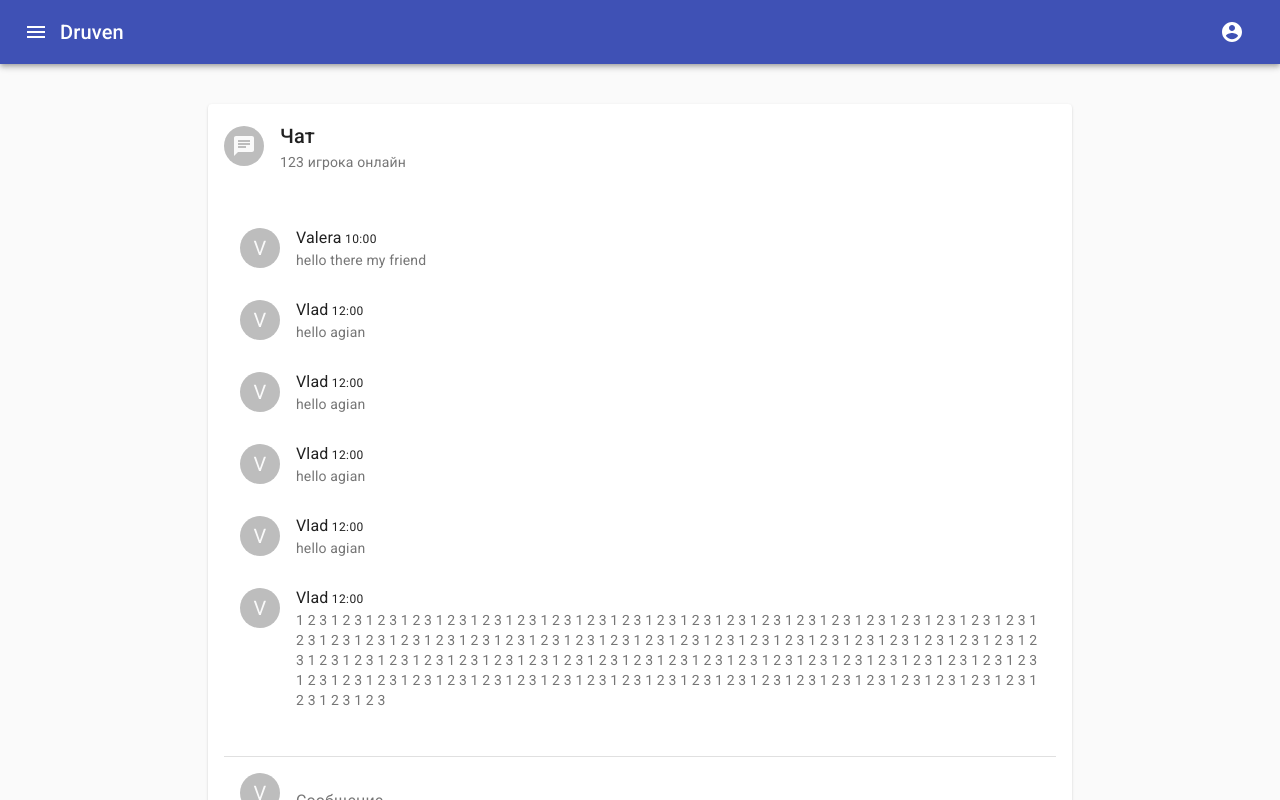
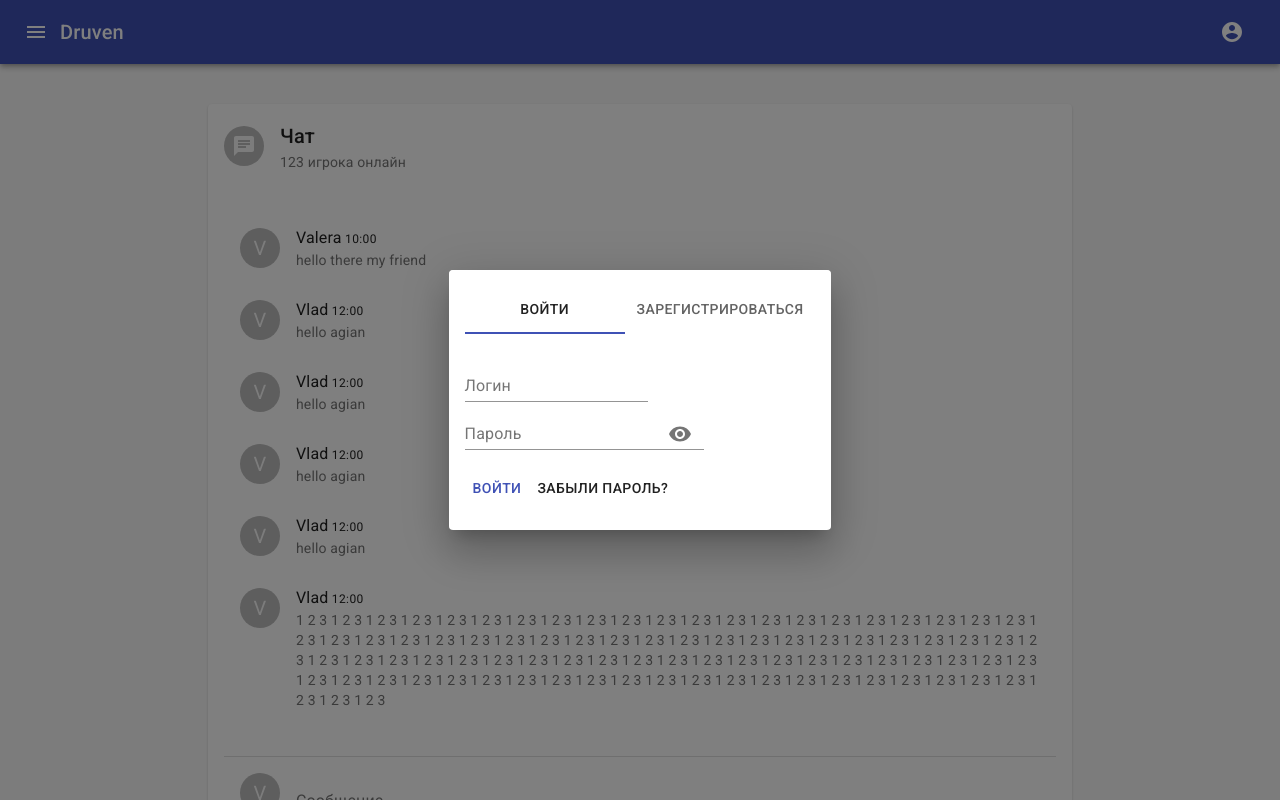
Before and after one commit to fitknu/checkClient, a React (Create React App) app: page / in a window 1280 px wide. Both pictures are taken after a click on the button 1232 px from the left and 32 px from the top of the page. Shown: the top 800 px of the page. Built offline with nearby package versions, Linux system fonts and the light colour scheme; no server answers.

Commit message:
added basic login/register component, still needs work though

```diff
--- a/src/comp/Chat.jsx
+++ b/src/comp/Chat.jsx
@@ -1,7 +1,8 @@
-import { Avatar, Button, Card, CardContent, CardHeader, Container, Divider, FormControl, Grid, IconButton, InputAdornment, List, ListItem, ListItemAvatar, ListItemText, makeStyles, TextField, Typography } from "@material-ui/core";
+import { Avatar, Button, Card, CardContent, CardHeader, Container, Divider, FormControl, Grid, IconButton, InputAdornment, Link, List, ListItem, ListItemAvatar, ListItemText, makeStyles, TextField, Typography } from "@material-ui/core";
 import { useEffect, useRef, useState } from "react";
 import SendIcon from '@material-ui/icons/Send';
 import ChatIcon from '@material-ui/icons/Chat';
+import AccountCircleIcon from '@material-ui/icons/AccountCircle';
 const useStyles = makeStyles(theme => ({
     messages: {
         maxHeight: theme.breakpoints.values.sm,
@@ -19,6 +20,8 @@ function Chat()
     const classes = useStyles()
     const [myMessage, setMyMessage] = useState("")
     const [messasges, setMessages] = useState([])
+
+    const [logedIn, setLogedIn] = useState(true)
     const bottomMessageRef = useRef()
     useEffect(() =>
     {
@@ -105,6 +108,20 @@ function Chat()
                     </List>
                     <List>
                         <Divider />
+                        {!logedIn && <ListItem>
+                            <ListItemAvatar>
+                                <Avatar>
+                                    <AccountCircleIcon />
+                                </Avatar>
+                            </ListItemAvatar>
+                            <ListItemText
+                                primary={
+                                    <Typography>
+                                        <Link>Авторизуйтесь</Link>, чтобы использовать чат
+                                    </Typography>
+                                }
+                            />
+                        </ListItem>}
                         <ListItem alignItems="flex-start">
                             <ListItemAvatar title="Моё фото">
                                 <Avatar>
@@ -114,6 +131,7 @@ function Chat()
                             <ListItemText
                                 primary={
                                     <TextField
+                                        disabled={!logedIn}
                                         component="form"
                                         onSubmit={handleSubmit}
                                         onKeyPress={handleKey}
--- /dev/null
+++ b/src/comp/Login.jsx
@@ -0,0 +1,156 @@
+import { Button, Card, CardContent, IconButton, InputAdornment, Tab, Tabs, TextField, Typography } from "@material-ui/core"
+import { useState } from "react"
+import VisibilityIcon from '@material-ui/icons/Visibility';
+import VisibilityOffIcon from '@material-ui/icons/VisibilityOff';
+
+function PasswordField({ pass, setPass, label, error, helperText })
+{
+    const [showPass, setShowPass] = useState(false)
+    const title = label || "Пароль"
+    return (
+        <TextField
+            label={title}
+            type={showPass ? "text" : "password"}
+            value={pass}
+            onChange={e => setPass(e.target.value)}
+            InputProps={{
+                endAdornment: (
+                    <InputAdornment
+                        position="end">
+                        <IconButton
+                            title={showPass ? "Скрыть" : "Показать"}
+                            onClick={() => setShowPass(!showPass)}
+                        >
+                            {showPass ?
+                                <VisibilityOffIcon /> :
+                                <VisibilityIcon />}
+                        </IconButton>
+                    </InputAdornment>
+                ),
+            }}
+            error={error}
+            helperText={helperText}
+        />
+    )
+
+}
+
+function Login()
+{
+    const [tab, setTab] = useState(0)
+
+    const [login, setLogin] = useState("")
+    const [pass, setPass] = useState("")
+    const [showPass, setShowPass] = useState(false)
+
+    const [regLogin, setRegLogin] = useState("")
+    const [regPass, setRegPass] = useState("")
+    const [regPassConfirm, setRegPassConfirm] = useState("")
+    const [regEmail, setRegEmail] = useState("")
+
+    const validate = (type, val) =>
+    {
+        return ""
+        if (type === "login")
+        {
+            if (val.length === 0)
+            {
+                return "Неверный логин"
+            }
+            return ""
+        }
+        if (type === "password")
+        {
+            if (val.length === 0)
+            {
+                return "Неверный пароль"
+            }
+            return ""
+        }
+    }
+
+    const handleLogin = (event) =>
+    {
+        event.preventDefault()
+        console.log('Submit Login');
+    }
+    const handleRegister = (event) =>
+    {
+        event.preventDefault()
+        console.log('Submit Register');
+    }
+    return (<Card>
+        <CardContent>
+            <Tabs
+                value={tab}
+                onChange={(e, newVal) => setTab(newVal)}
+                indicatorColor="primary"
+                centered
+            >
+                <Tab label="Войти" />
+                <Tab label="Зарегистрироваться" />
+            </Tabs>
+            <br />
+            {tab === 0 && <form
+                onSubmit={handleLogin}
+            >
+                <TextField
+                    label="Логин"
+                    type="login"
+                    value={login}
+                    onChange={e => setLogin(e.target.value)}
+                    error={validate("login", login).length !== 0}
+                    helperText={validate("login", login)}
+                />
+                <br />
+                <PasswordField
+                    pass={pass}
+                    setPass={setPass}
+                    error={validate("password", pass).length !== 0}
+                    helperText={validate("password", pass)}
+                />
+                <br />
+                <br />
+                <Button
+                    color="primary"
+                    type="submit" >Войти</Button>
+                <Button>Забыли пароль?</Button>
+            </form>}
+            {tab === 1 && <form
+                onSubmit={handleRegister}
+            >
+                <TextField
+                    label="Логин"
+                    value={regLogin}
+                    onChange={(e) => setRegLogin(e.target.value)}
+                />
+                <br />
+                <PasswordField
+                    pass={regPass}
+                    setPass={setRegPass}
+                />
+                <br />
+                <PasswordField
+                    label="Повторите пароль"
+                    pass={regPassConfirm}
+                    setPass={setRegPassConfirm}
+                />
+                <br />
+                <TextField
+                    label="Почта"
+                    value={regEmail}
+                    onChange={(e) => setRegEmail(e.target.value)}
+
+                />
+                <br />
+                <br />
+                <Button
+                    type="submit"
+                    color="primary"
+                >Зарегистрироваться</Button>
+            </form>}
+
+        </CardContent>
+    </Card>)
+}
+export default Login
--- a/src/comp/Navigation.jsx
+++ b/src/comp/Navigation.jsx
@@ -1,11 +1,12 @@
 import { useRef, useState } from "react";
-import { AppBar, IconButton, List, ListItem, ListItemIcon, ListItemText, SwipeableDrawer, Toolbar, Typography } from "@material-ui/core"
+import { AppBar, Dialog, IconButton, List, ListItem, ListItemIcon, ListItemText, SwipeableDrawer, Tab, Tabs, TextField, Toolbar, Typography } from "@material-ui/core"
 import { Link as RouterLink, useRouteMatch } from 'react-router-dom'
 import MenuIcon from '@material-ui/icons/Menu';
 import PeopleIcon from '@material-ui/icons/People';
 import AccountCircleIcon from '@material-ui/icons/AccountCircle';
 import DesktopWindowsIcon from '@material-ui/icons/DesktopWindows';
 import SupervisedUserCircleRoundedIcon from '@material-ui/icons/SupervisedUserCircleRounded';
+import Login from "./Login";
 
 function useRouteName()
 {
@@ -33,6 +34,8 @@ function Navigation()
 
     const anchorRef = useRef()
     const routeName = useRouteName()
+
+    const [log, setLog] = useState(false)
     return <>
         <AppBar position="static">
             <Toolbar>
@@ -46,11 +49,21 @@ function Navigation()
                 <Typography variant="h6">
                     {routeName}
                 </Typography>
-                <IconButton style={{ marginLeft: 'auto' }} color="inherit">
+                <IconButton
+                    style={{ marginLeft: 'auto' }}
+                    color="inherit"
+                    onClick={() => setLog(true)}
+                >
                     <AccountCircleIcon />
                 </IconButton>
             </Toolbar>
         </AppBar>
+        <Dialog
+            open={log}
+            onClose={() => setLog(false)}
+        >
+            <Login />
+        </Dialog>
         <SwipeableDrawer
             anchor="left"
             open={menu}
--- a/src/comp/Server.jsx
+++ b/src/comp/Server.jsx
@@ -174,7 +174,7 @@ function Server()
             <Container maxWidth="md" className={classes.root}>
                 <br />
                 <Chat />
-
+                <br />
                 <Button onClick={goRandom}
                     size="large" variant="contained" color="secondary">
                     Быстрая игра
@@ -226,6 +226,7 @@ function Server()
                         })}
                 </List>
             </Container>
+            <br />
         </>
     )
 }
```
